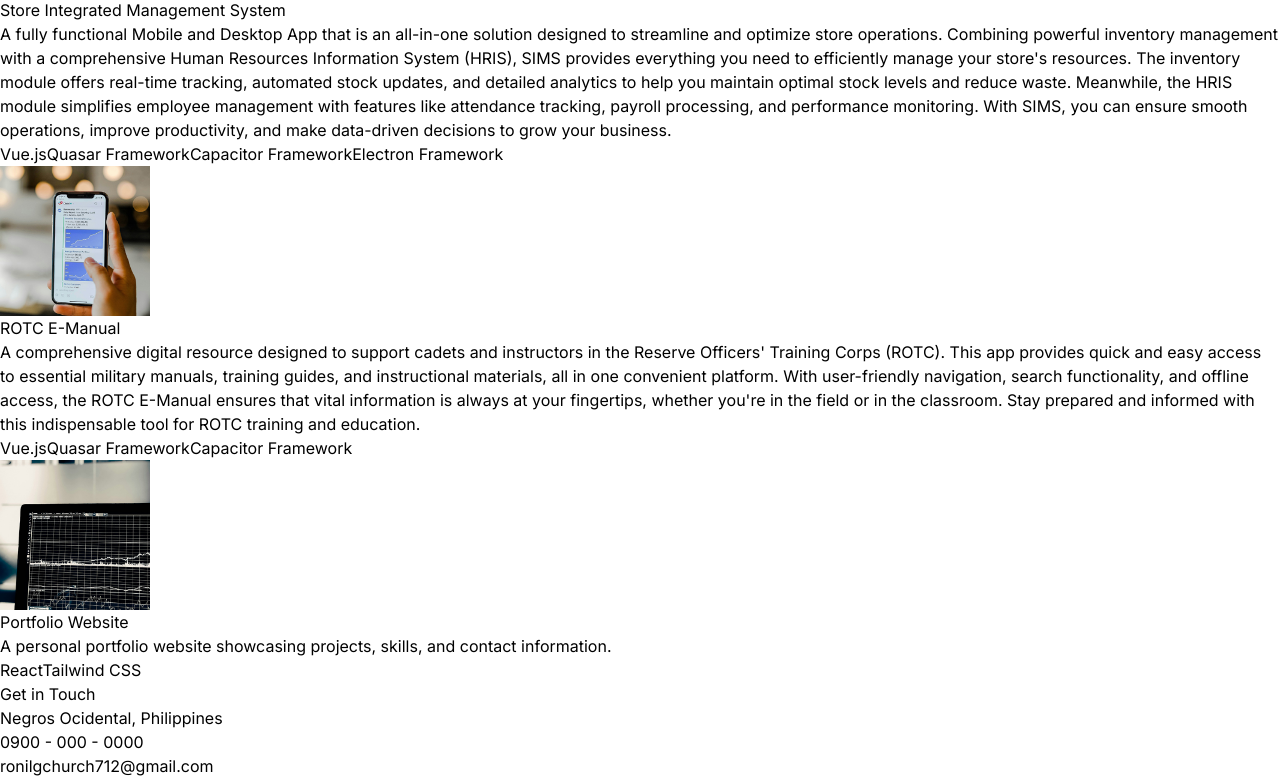
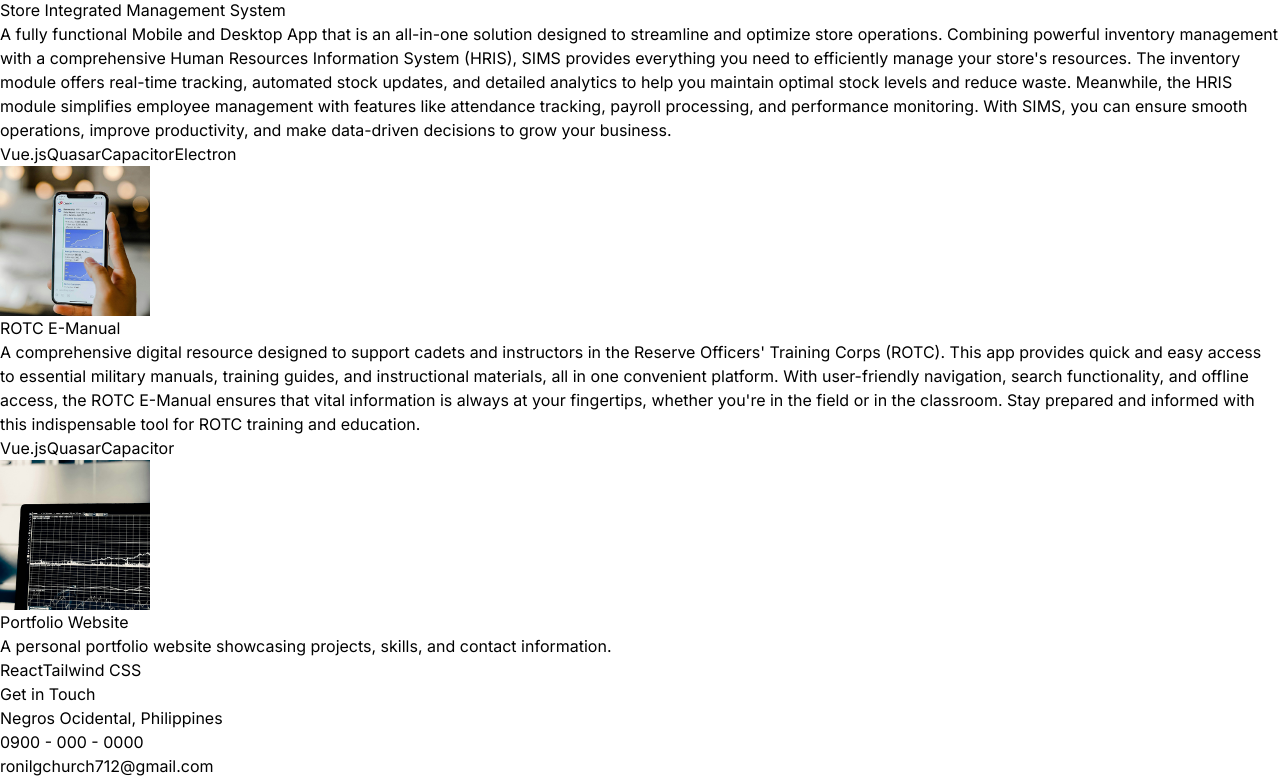
Before and after one commit to RoronoaZX/ReactjsTailwind, a React (Vite) app: page / in a window 1280 px wide. Shown: the part 4024-4802 px from the top of the page. Built offline with nearby package versions, Linux system fonts and the light colour scheme.

Commit message:
second commit

```diff
--- a/src/constants/index.js
+++ b/src/constants/index.js
@@ -37,14 +37,14 @@ export const PROJECTS = [
     image: project1,
     description:
       "A fully functional Mobile and Desktop App that is an all-in-one solution designed to streamline and optimize store operations. Combining powerful inventory management with a comprehensive Human Resources Information System (HRIS), SIMS provides everything you need to efficiently manage your store's resources. The inventory module offers real-time tracking, automated stock updates, and detailed analytics to help you maintain optimal stock levels and reduce waste. Meanwhile, the HRIS module simplifies employee management with features like attendance tracking, payroll processing, and performance monitoring. With SIMS, you can ensure smooth operations, improve productivity, and make data-driven decisions to grow your business.",
-    technologies: ["Vue.js", "Quasar Framework", "Capacitor Framework", "Electron Framework"],
+    technologies: ["Vue.js", "Quasar", "Capacitor", "Electron"],
   },
   {
     title: "ROTC E-Manual",
     image: project2,
     description:
       "A comprehensive digital resource designed to support cadets and instructors in the Reserve Officers' Training Corps (ROTC). This app provides quick and easy access to essential military manuals, training guides, and instructional materials, all in one convenient platform. With user-friendly navigation, search functionality, and offline access, the ROTC E-Manual ensures that vital information is always at your fingertips, whether you're in the field or in the classroom. Stay prepared and informed with this indispensable tool for ROTC training and education.",
-    technologies: ["Vue.js", "Quasar Framework", "Capacitor Framework"],
+    technologies: ["Vue.js", "Quasar", "Capacitor"],
   },
   {
     title: "Portfolio Website",
```
